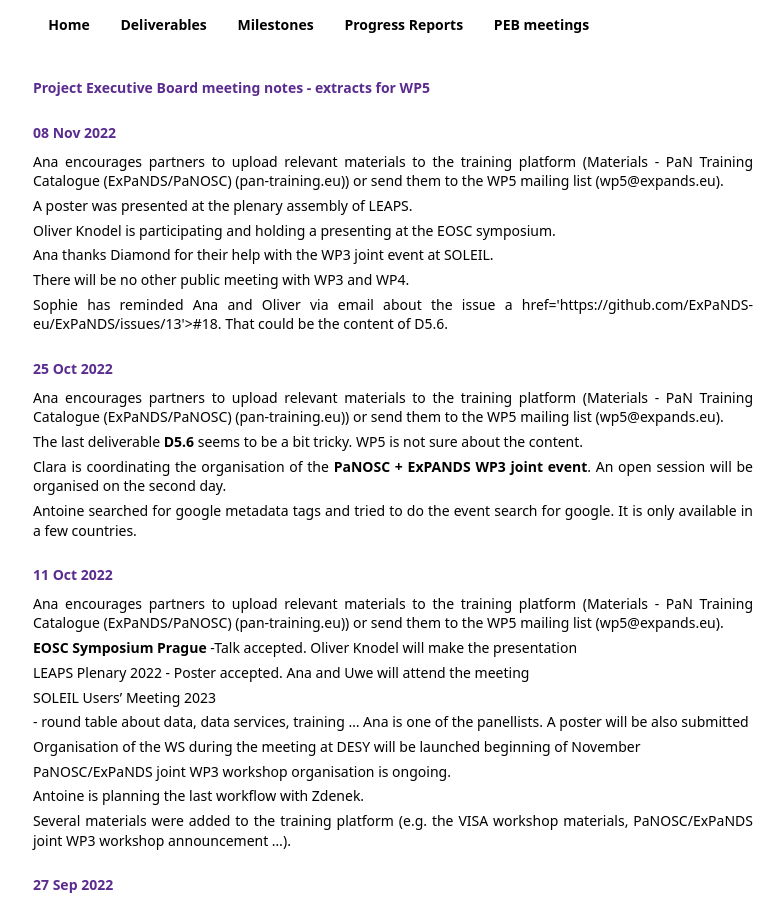
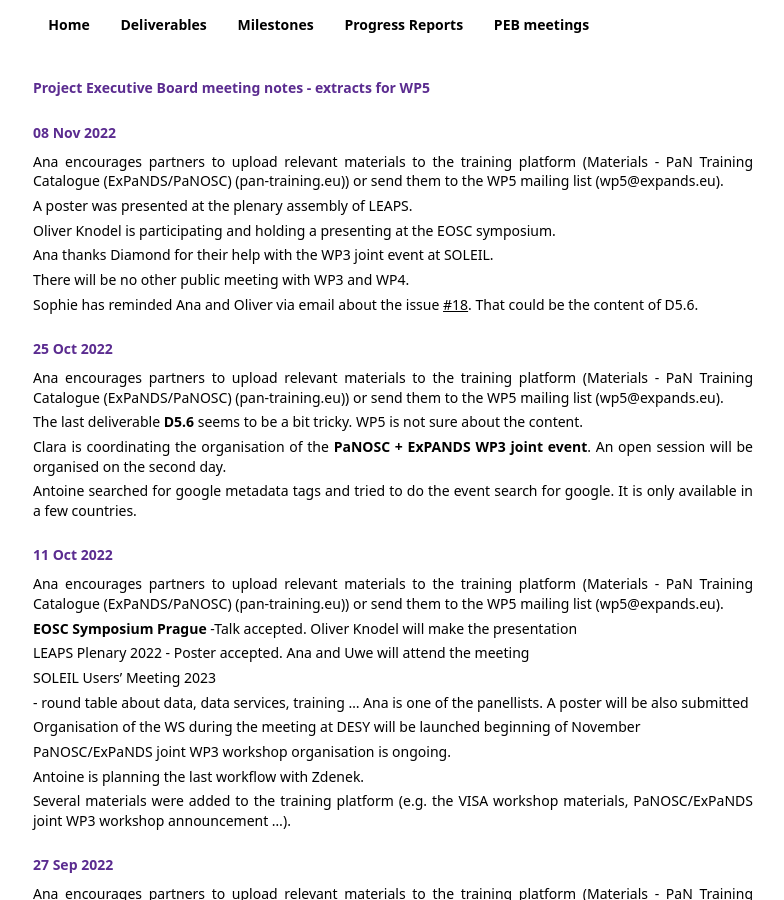
Before and after one commit to ExPaNDS-eu/WP1-reporting, a Jekyll site: the page built from _pebs-wp/pebs-wp5.html, in a window 1280 px wide and 900 px high. Shown: the whole window, without its empty margins (247-1031 px from the left). Built offline with Jekyll 4.4.1, drawn with Linux system fonts in a browser that asks for light colours.

Commit message:
fix link

```diff
--- a/_pebs/2022-11-08-notes.html
+++ b/_pebs/2022-11-08-notes.html
@@ -57,7 +57,7 @@
 <p>Oliver Knodel is participating and holding a presenting at the EOSC symposium.
 <p>Ana thanks Diamond for their help with the WP3 joint event at SOLEIL.
 <p>There will be no other public meeting with WP3 and WP4.
-<p>Sophie has reminded Ana and Oliver via email about the issue a href='https://github.com/ExPaNDS-eu/ExPaNDS/issues/13'>#18</a>. That could be the content of D5.6.
+<p>Sophie has reminded Ana and Oliver via email about the issue <a href='https://github.com/ExPaNDS-eu/ExPaNDS/issues/13'>#18</a>. That could be the content of D5.6.
 
 "
 #WP6
```
